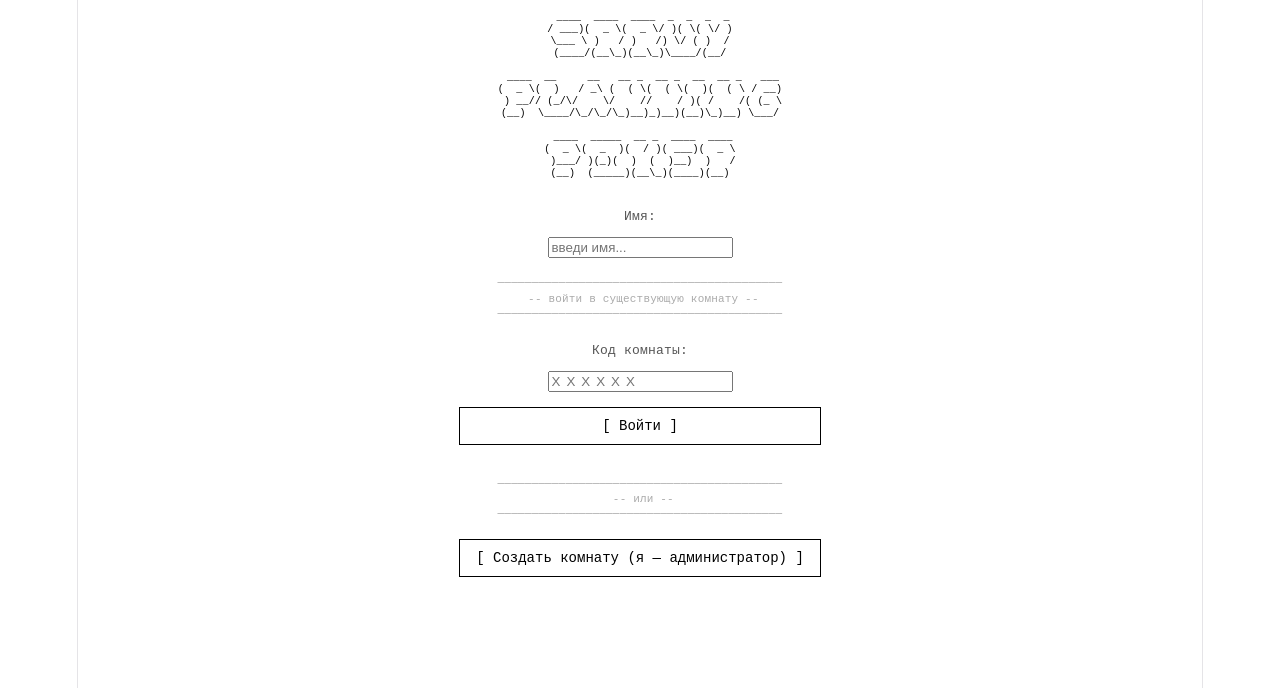
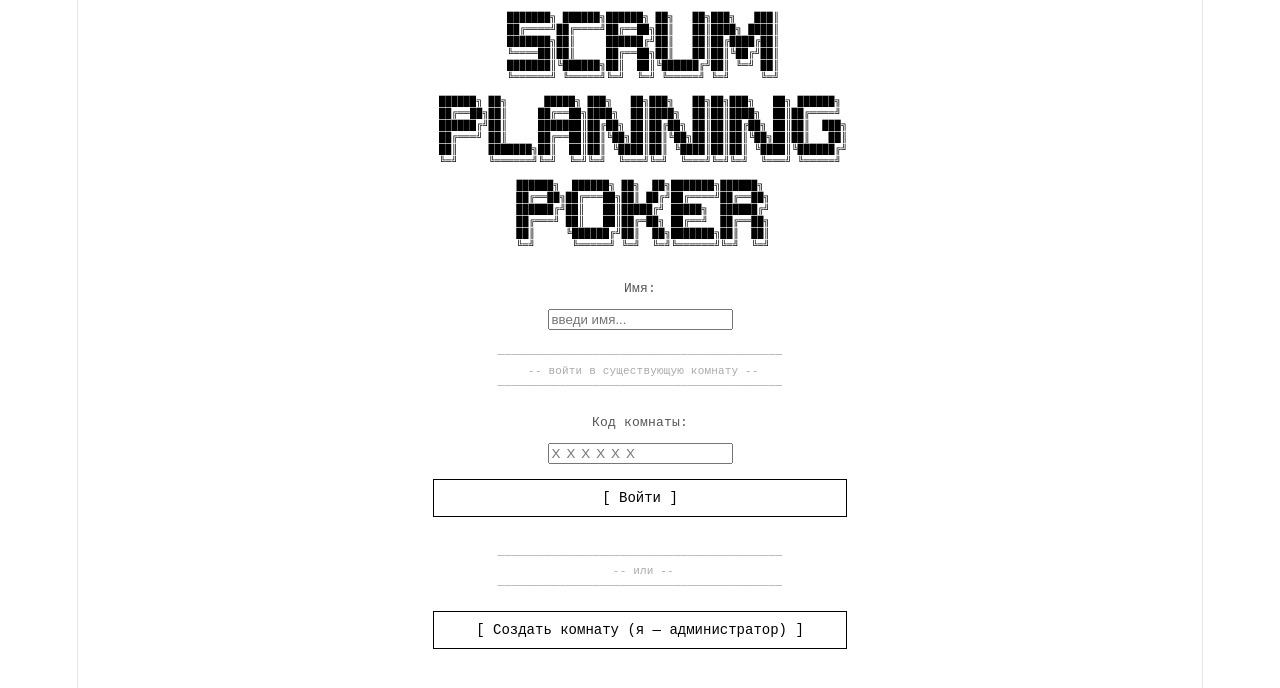
Before and after one commit to ktljhtp/ScrumPlanningPoker, a React (Vite) app in the folder client/: page / in a window 1280 px wide. Shown: the top 688 px of the page. Built offline with nearby package versions, Linux system fonts and the light colour scheme; no server answers.

Commit message:
попытки покрасить область для ввода в белый

```diff
--- a/client/src/index.css
+++ b/client/src/index.css
@@ -1,5 +1,5 @@
 :root {
-  --text: #6b6375;
+  --text: #000000;
   --text-h: #08060d;
   --bg: #fff;
   --border: #e5e4e7;
@@ -32,9 +32,9 @@
 
 @media (prefers-color-scheme: dark) {
   :root {
-    --text: #9ca3af;
+    --text: #000000;
     --text-h: #f3f4f6;
-    --bg: #16171d;
+    --bg: #ffffff;
     --border: #2e303a;
     --code-bg: #1f2028;
     --accent: #c084fc;
--- a/client/src/pages/AdminPage.jsx
+++ b/client/src/pages/AdminPage.jsx
@@ -202,14 +202,18 @@ export default function AdminPage({ roomCode }) {
 }
 
 const logo = `
- ___ ___ ___ ___ _  _  _
-| __/ __| _ \\ | || \\/ |
-|__ \\__ \\   / |_||\\  |
-|___/___/_|_\\ ___| |_|
- ___  ___  ___ _  _____ ___
-| _ \\/ _ \\| _ \\ |/ / __| _ \\
-|  _/ (_) |  _/ ' <| _||   /
-|_|  \\___/|_| |_|\\_\\___|_|_\\
+ ███████╗ ██████╗██████╗ ██╗   ██╗███╗   ███║
+ ██╔════╝██╔════╝██╔══██╗██║   ██║████╗ ████║
+ ███████╗██║     ██████╔╝██║   ██║██╔████╔██║
+ ╚════██║██║     ██╔══██╗██║   ██║██║╚██╔╝██║
+ ███████║╚██████╗██║  ██║╚██████╔╝██║ ╚═╝ ██║
+ ╚══════╝ ╚═════╝╚═╝  ╚═╝ ╚═════╝ ╚═╝     ╚═╝
+██████╗  ██████╗ ██╗  ██╗███████╗██████╗
+ ██╔══██╗██╔═══██╗██║ ██╔╝██╔════╝██╔══██╗
+ ██████╔╝██║   ██║█████╔╝ █████╗  ██████╔╝
+ ██╔═══╝ ██║   ██║██╔═██╗ ██╔══╝  ██╔══██╗
+ ██║     ╚██████╔╝██║  ██╗███████╗██║  ██║
+ ╚═╝      ╚═════╝ ╚═╝  ╚═╝╚══════╝╚═╝  ╚═╝
        ADMIN`.trim();
 
 const s = {
--- a/client/src/pages/JoinPage.jsx
+++ b/client/src/pages/JoinPage.jsx
@@ -41,20 +41,26 @@ export default function JoinPage({ onJoined }) {
 
       {/* Логотип */}
       <pre style={s.logo}>{`
- ____  ____  ____  _  _  _  _
-/ ___)(  _ \\(  _ \\/ )( \\( \\/ )
-\\___ \\ )   / )   /) \\/ ( )  /
-(____/(__\\_)(__\\_)\\____/(__/
+ ███████╗ ██████╗██████╗ ██╗   ██╗███╗   ███║
+ ██╔════╝██╔════╝██╔══██╗██║   ██║████╗ ████║
+ ███████╗██║     ██████╔╝██║   ██║██╔████╔██║
+ ╚════██║██║     ██╔══██╗██║   ██║██║╚██╔╝██║
+ ███████║╚██████╗██║  ██║╚██████╔╝██║ ╚═╝ ██║
+ ╚══════╝ ╚═════╝╚═╝  ╚═╝ ╚═════╝ ╚═╝     ╚═╝
 
- ____  __     __   __ _  __ _  __  __ _   ___
-(  _ \\(  )   / _\\ (  ( \\(  ( \\(  )(  ( \\ / __)
- ) __// (_/\\/    \\/    //    / )( /    /( (_ \\
-(__)  \\____/\\_/\\_/\\_)__)\_)__)(__)\\_)__) \\___/
+██████╗ ██╗      █████╗ ███╗   ██╗███╗   ██╗██╗███╗   ██╗ ██████╗
+██╔══██╗██║     ██╔══██╗████╗  ██║████╗  ██║██║████╗  ██║██╔════╝
+ ██████╔╝██║     ███████║██╔██╗ ██║██╔██╗ ██║██║██╔██╗ ██║██║  ███╗
+ ██╔═══╝ ██║     ██╔══██║██║╚██╗██║██║╚██╗██║██║██║╚██╗██║██║   ██║
+ ██║     ███████╗██║  ██║██║ ╚████║██║ ╚████║██║██║ ╚████║╚██████╔╝
+╚═╝     ╚══════╝╚═╝  ╚═╝╚═╝  ╚═══╝╚═╝  ╚═══╝╚═╝╚═╝  ╚═══╝ ╚═════╝
 
- ____  _____  __ _  ____  ____
-(  _ \\(  _  )(  / )( ___)(  _ \\
- )___/ )(_)(  )  (  )__)  )   /
-(__)  (_____)(__\\_)(____)(__)
+██████╗  ██████╗ ██╗  ██╗███████╗██████╗
+ ██╔══██╗██╔═══██╗██║ ██╔╝██╔════╝██╔══██╗
+ ██████╔╝██║   ██║█████╔╝ █████╗  ██████╔╝
+ ██╔═══╝ ██║   ██║██╔═██╗ ██╔══╝  ██╔══██╗
+ ██║     ╚██████╔╝██║  ██╗███████╗██║  ██║
+ ╚═╝      ╚═════╝ ╚═╝  ╚═╝╚══════╝╚═╝  ╚═╝
 `}</pre>
 
       {error && (
@@ -81,6 +87,7 @@ ${line()}`}</pre>
       <div style={s.group}>
         <label style={s.label}>Код комнаты:</label>
         <input
+          style={{ ...s.input, letterSpacing: 6, textTransform: 'uppercase' }}
           placeholder="XXXXXX"
           value={code}
           onChange={e => { setCode(e.target.value.toUpperCase()); setError(''); }}
@@ -89,11 +96,7 @@ ${line()}`}</pre>
           style={{ letterSpacing: 6, textTransform: 'uppercase' }}
         />
       </div>
-      <button
-        style={{ ...s.btn, width: '100%', marginBottom: 16, textAlign: 'center' }}
-        onClick={handleJoin}
-        disabled={loading}
-      >
+      <button style={{ ...s.btn, width: '100%', marginBottom: 16, textAlign: 'center' }} onClick={handleJoin} disabled={loading}>
         [ Войти ]
       </button>
 
@@ -101,7 +104,9 @@ ${line()}`}</pre>
  -- или --
 ${line()}`}</pre>
 
-      <button style={{ ...s.btn, width: '100%' }} onClick={handleCreateRoom} disabled={loading}>
+      <button style={{ ...s.btn, width: '100%', marginBottom: 16, textAlign: 'center' }}
+        onClick={handleJoin}
+        disabled={loading}>
         [ Создать комнату (я — администратор) ]
       </button>
     </div>
@@ -116,4 +121,16 @@ const s = {
   btn: { fontFamily: "'Courier New', monospace", fontSize: 14, background: '#fff', color: '#000', border: '1px solid #000', borderRadius: 0, padding: '10px 16px', cursor: 'pointer', textAlign: 'left' },
   sep: { fontSize: 11, color: '#aaa', margin: '16px 0', lineHeight: 1.4, fontFamily: "'Courier New', monospace" },
   error: { border: '1px solid #000', padding: '8px 12px', marginBottom: 16, fontSize: 13, background: '#f5f5f5' },
+  input: {
+    width: '100%',
+    padding: '8px 12px',
+    fontSize: 14,
+    fontFamily: "'Courier New', monospace",
+    backgroundColor: '#ffffff',
+    color: '#000000',
+    border: '1px solid #000000',
+    borderRadius: 0,
+    outline: 'none',
+    boxSizing: 'border-box',
+  },
 };
```
